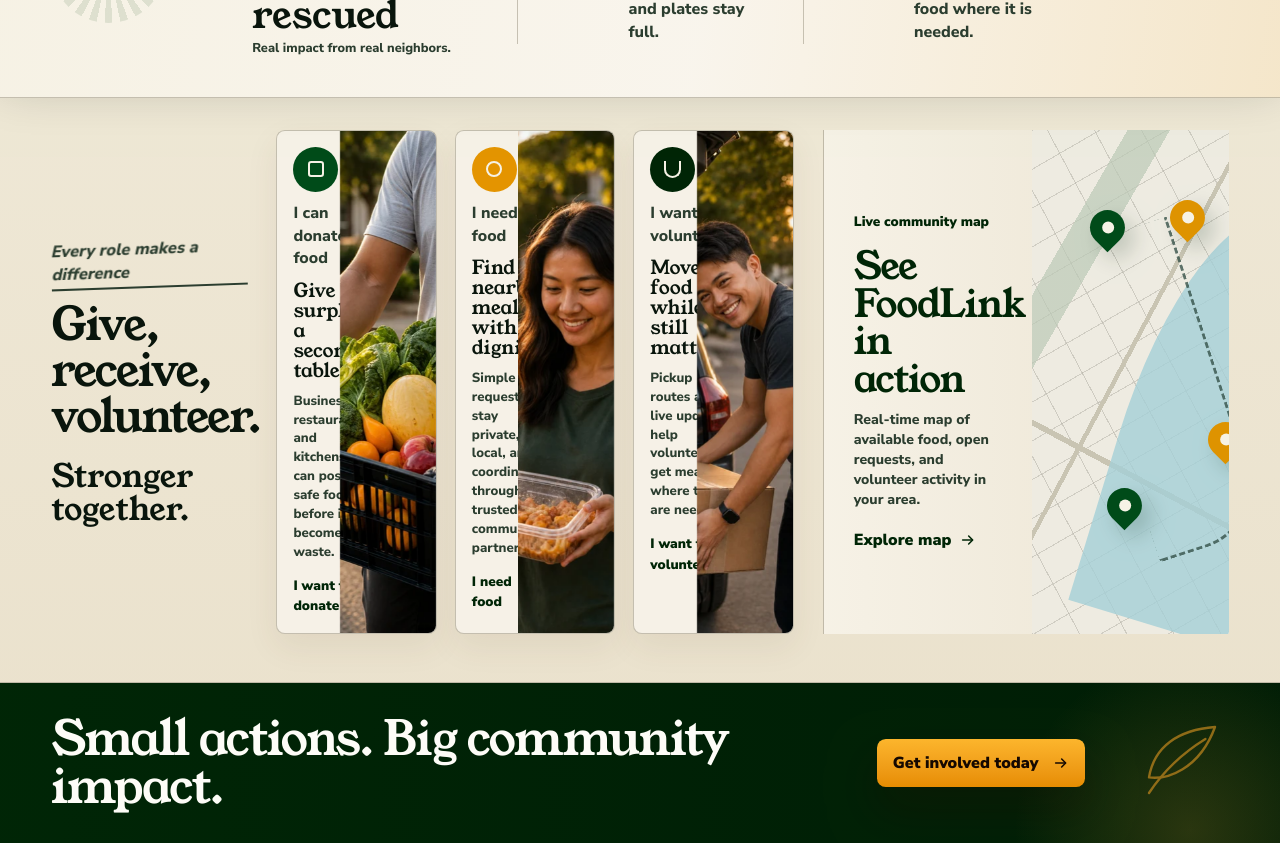
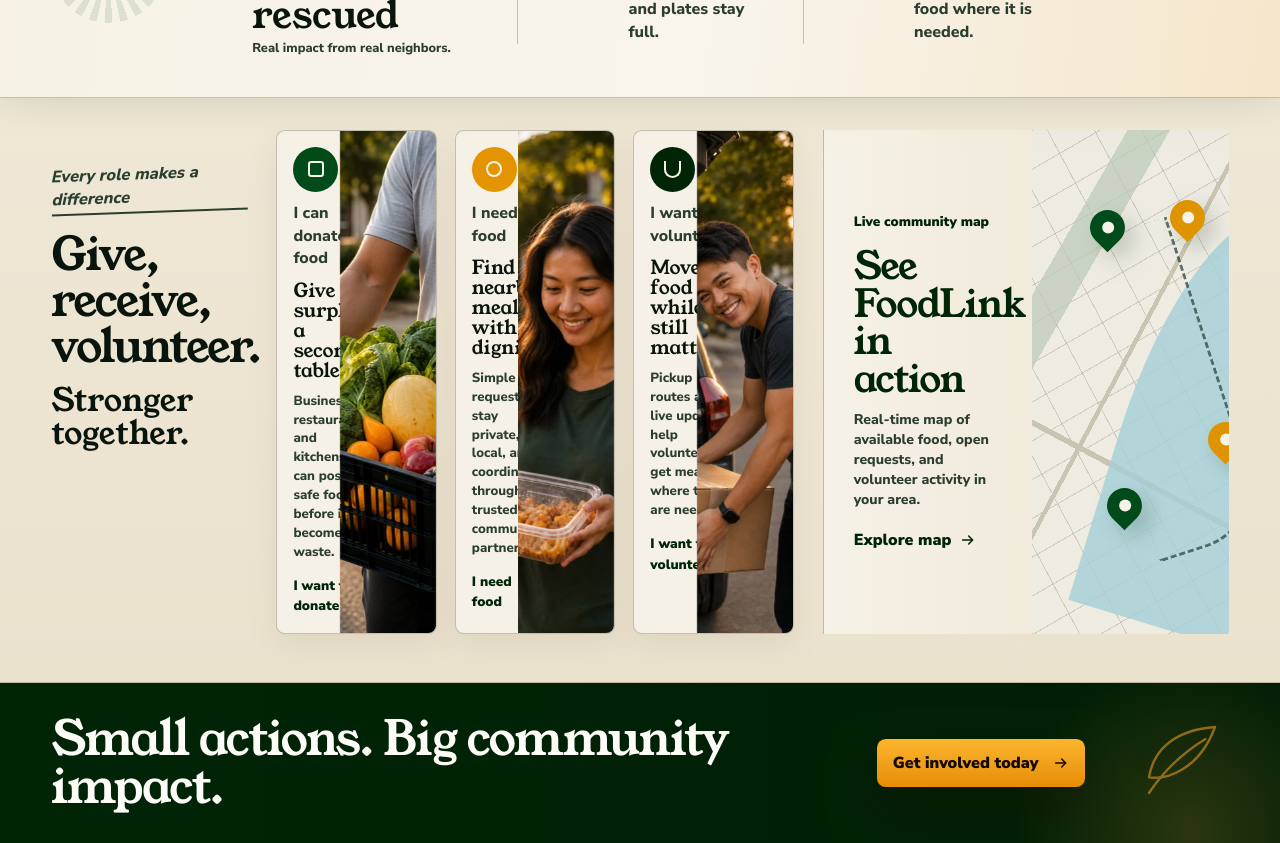
Before and after one commit to christolx/foodlink, a Next.js app in the folder frontend/: page / in a window 1280 px wide. Shown: the part 1020-1863 px from the top of the page. Built offline with nearby package versions, Linux system fonts and the light colour scheme.

Commit message:
feat(landing): polish the spacing in roles-copy

```diff
--- a/frontend/src/app/globals.css
+++ b/frontend/src/app/globals.css
@@ -618,7 +618,8 @@
 }
 
 .roles-copy {
-  align-self: center;
+  align-self: start;
+  padding-top: 2rem;
 }
 
 .hand-note {
@@ -631,7 +632,7 @@
 }
 
 .roles-copy .hand-note {
-  margin-bottom: 0.85rem;
+  margin-bottom: 1.2rem;
 }
 
 .hand-note::after {
@@ -658,7 +659,7 @@
 }
 
 .roles-copy > p:last-child {
-  margin-top: 1.25rem;
+  margin-top: 0.85rem;
   color: var(--ink);
   font-family: var(--font-young-serif), serif;
   font-size: clamp(1.5rem, 2.5vw, 2.15rem);
```
